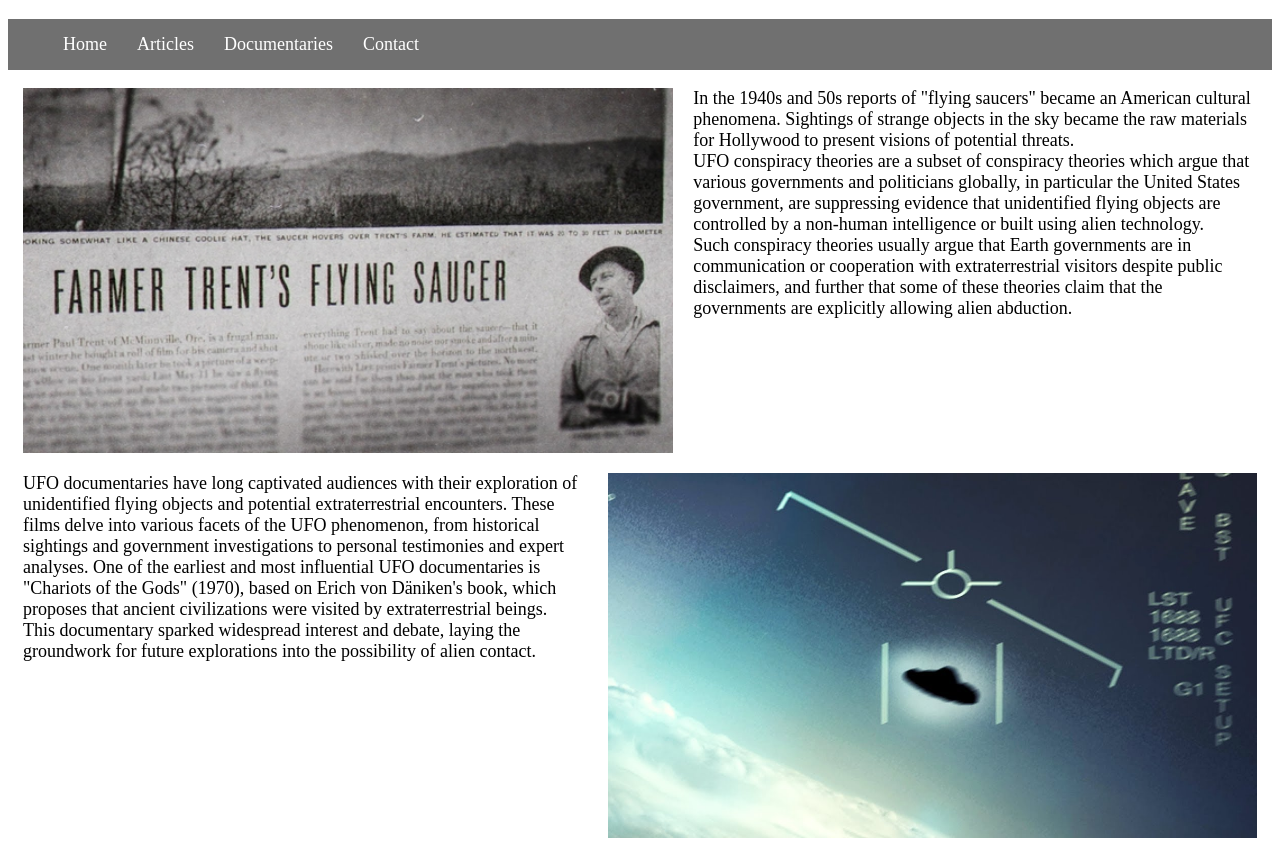
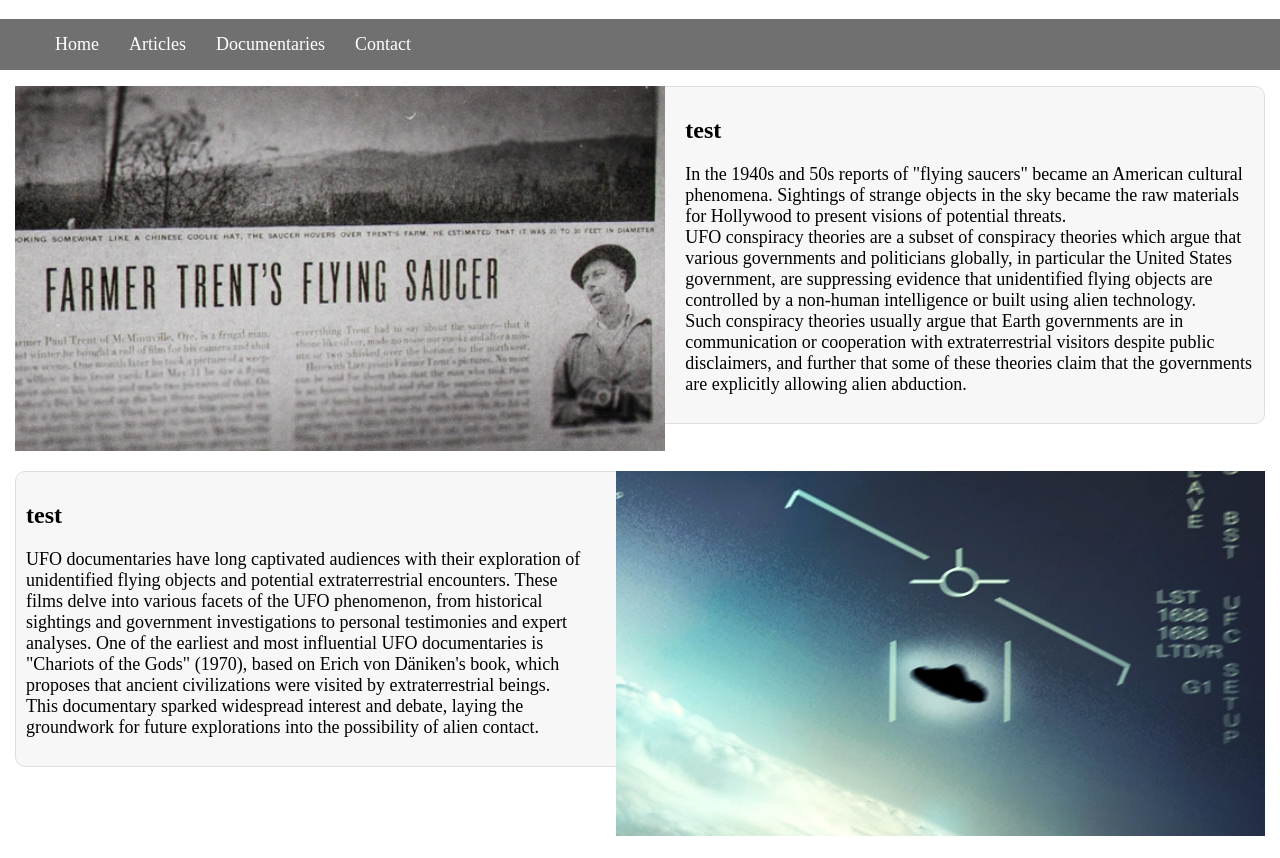
Before and after one commit to AntonioLeskur/html_css_ufo_website, a plain HTML site: page index.html in a window 1280 px wide. Shown: the part 111-969 px from the top of the page. Drawn offline with Linux system fonts and the light colour scheme.

Commit message:
add text borders, img light on hover

```diff
--- a/index.html
+++ b/index.html
@@ -20,15 +20,24 @@
     </nav>
     <main>
         <div class="image-container clearfix">
-        <a href="articles.html"><img src="images/farmer_ufo_image.jpg" alt="Image of UFO article" class="article_img"></a>
-        <p class="float-text">In the 1940s and 50s reports of "flying saucers" became an American cultural phenomena. Sightings of strange objects in the sky became the raw materials for Hollywood to present visions of potential threats.
+            <a href="articles.html">
+                <img src="images/farmer_ufo_image.jpg" alt="Image of UFO article" class="article_img">
+            </a>
+            <article class="article_part">
+            <h2>test</h2>
+            <p class="float-text">In the 1940s and 50s reports of "flying saucers" became an American cultural phenomena. Sightings of strange objects in the sky became the raw materials for Hollywood to present visions of potential threats.
             <br>UFO conspiracy theories are a subset of conspiracy theories which argue that various governments and politicians globally, in particular the United States government, are suppressing evidence that unidentified flying objects are controlled by a non-human intelligence or built using alien technology. <br> Such conspiracy theories usually argue that Earth governments are in communication or cooperation with extraterrestrial visitors despite public disclaimers, and further that some of these theories claim that the governments are explicitly allowing alien abduction.</p>
+            </article>
         </div>
         <div class="image-container clearfix">
-        <a href="documentaries.html"><img src="images/documentaries_image.jpg" alt="Image of UFO gimbal incident" class="documentaries_img"></a>
-        <p class="float-text">UFO documentaries have long captivated audiences with their exploration of unidentified flying objects and potential extraterrestrial encounters. These films delve into various facets of the UFO phenomenon, from historical sightings and government investigations to personal testimonies and expert analyses.
-
+            <a href="documentaries.html">
+                <img src="images/documentaries_image.jpg" alt="Image of UFO gimbal incident" class="documentaries_img">
+            </a>
+            <article class="article_part">
+            <h2>test</h2>
+            <p class="float-text">UFO documentaries have long captivated audiences with their exploration of unidentified flying objects and potential extraterrestrial encounters. These films delve into various facets of the UFO phenomenon, from historical sightings and government investigations to personal testimonies and expert analyses.
             One of the earliest and most influential UFO documentaries is "Chariots of the Gods" (1970), based on Erich von Däniken's book, which proposes that ancient civilizations were visited by extraterrestrial beings. <br> This documentary sparked widespread interest and debate, laying the groundwork for future explorations into the possibility of alien contact.</p>
+            </article>
         </div>
     </main>
     <footer></footer>
--- a/style.css
+++ b/style.css
@@ -11,7 +11,7 @@ header{
     background-size: cover
 }
 body{
-    margin: none;
+    margin: 0px;
 }
 main{
     margin: 15px;
@@ -39,11 +39,17 @@ main{
     margin-right: 20px;
     height: 365px;
 }
+.article_img:hover{
+    filter: brightness(150%);
+}
 
 .documentaries_img{
     float: right;
     margin-left: 20px;
     height: 365px;
+}
+.documentaries_img:hover{
+    filter: brightness(150%);
 }
 
 .image-container {
@@ -59,3 +65,9 @@ main{
     display: table;
     clear: both;
 }
+.article_part{
+    border: 1px solid hsl(0, 0%, 87%);
+    border-radius: 10px;
+    padding: 10px;
+    background-color: hsl(0, 0%, 97%);
+}
```
